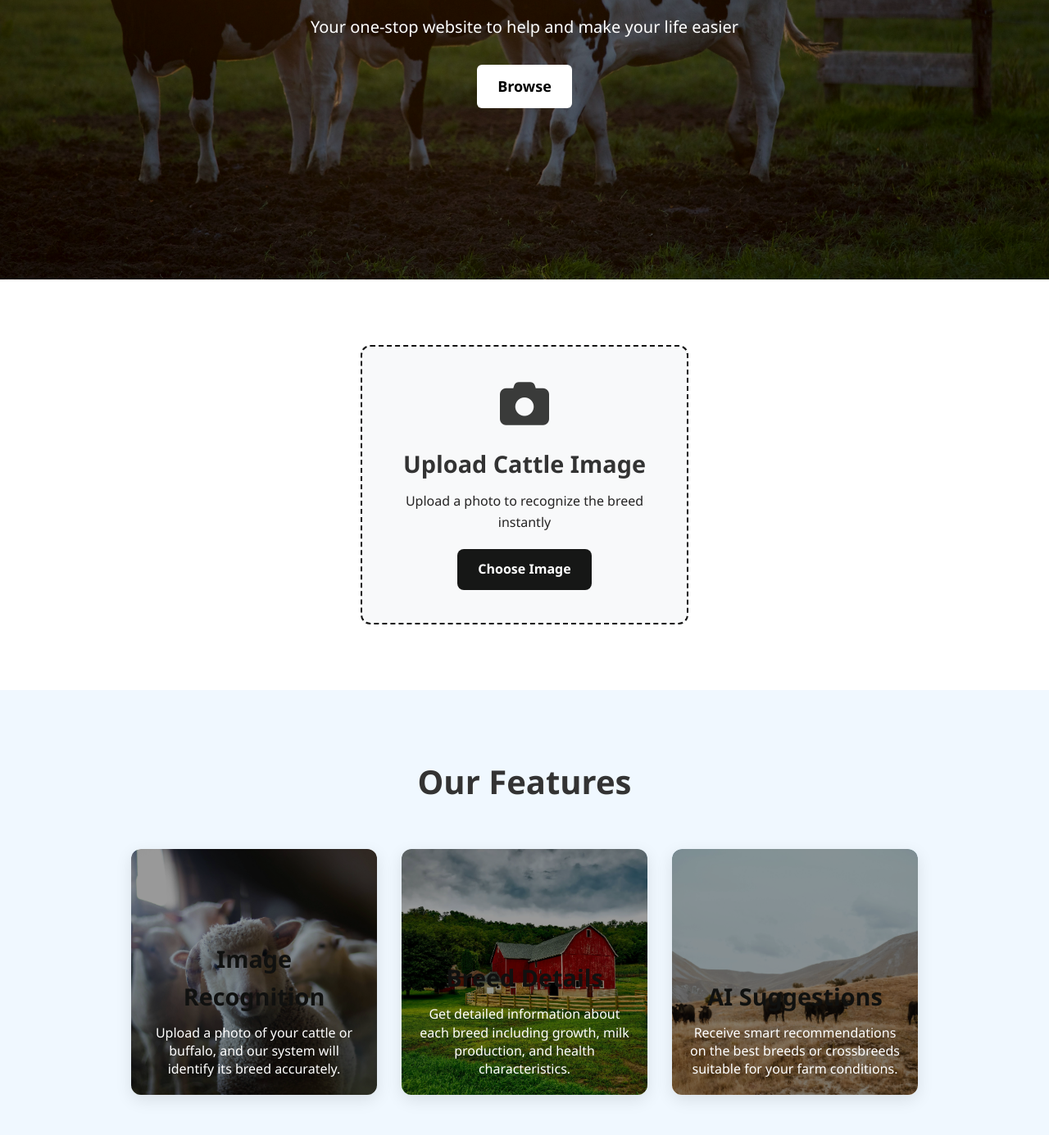
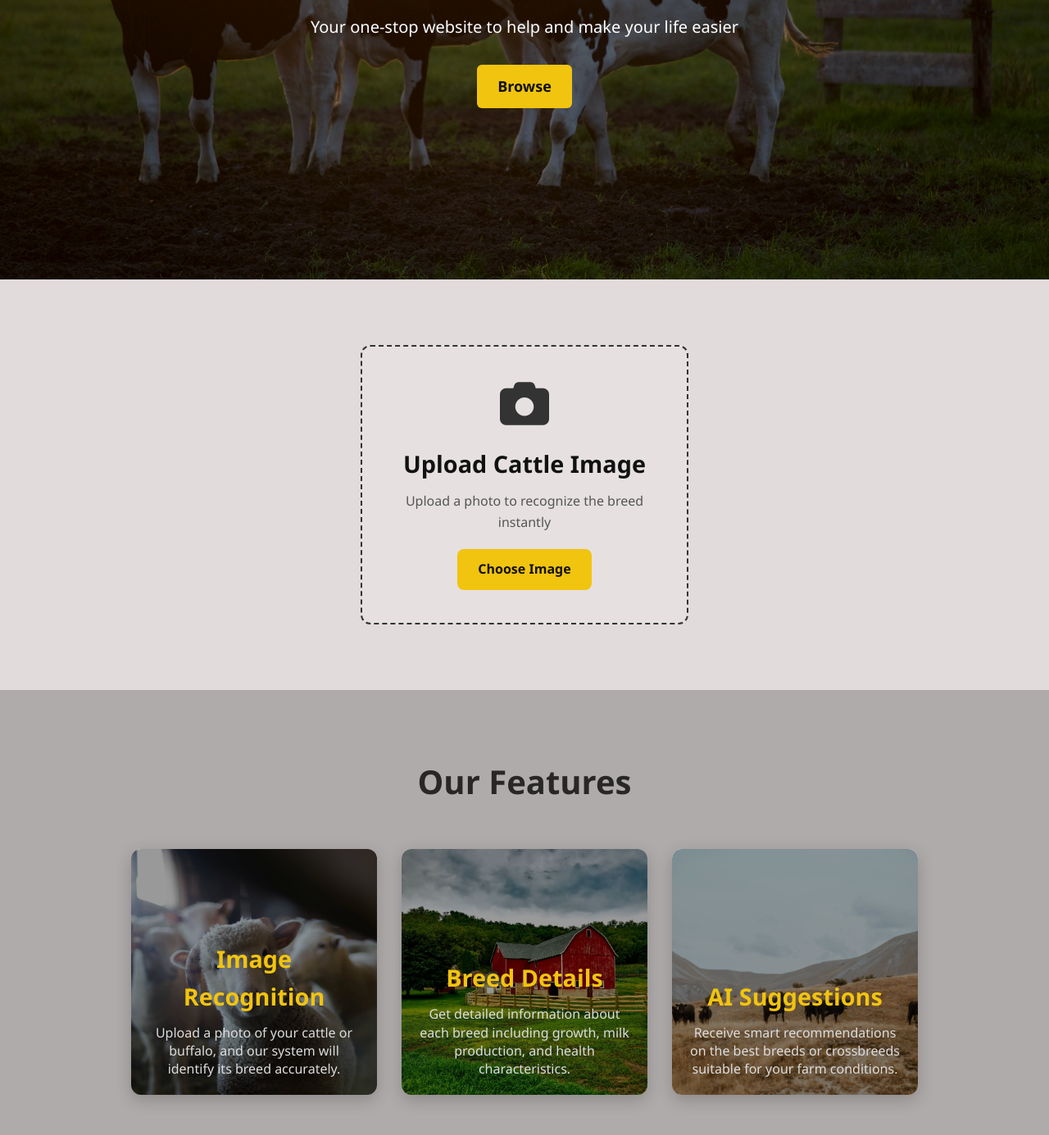
Before and after one commit to HarshitaSmriti/portfolio, a plain HTML site: page index.html in a window 1280 px wide. Shown: the part 449-1834 px from the top of the page at 82% size. Drawn offline with Linux system fonts and the light colour scheme.

Commit message:
Update main.css

```diff
--- a/main.css
+++ b/main.css
@@ -7,7 +7,7 @@
 }
 
 body {
-  background: #f8f9fa; /* light background */
+  background: #f5f5f5; /* lighter and neutral background */
   color: #333;
   line-height: 1.6;
 }
@@ -18,8 +18,8 @@ body {
   justify-content: space-between;
   align-items: center;
   padding: 15px 50px;
-  background: linear-gradient(90deg, rgb(11, 11, 11), black);
-  color: white;
+  background: linear-gradient(90deg, #0b0b0b, #000);
+  color: #fff;
   position: sticky;
   top: 0;
   z-index: 1000;
@@ -30,7 +30,7 @@ body {
   align-items: center;
   font-size: 22px;
   font-weight: bold;
-  color: white;
+  color: #fff;
 }
 
 .logo img {
@@ -48,14 +48,14 @@ body {
 
 .nav-links li a {
   text-decoration: none;
-  color: bisque;
+  color: #f1c40f; /* gold-ish for better contrast */
   font-size: 16px;
   font-weight: 500;
   transition: color 0.3s, transform 0.2s;
 }
 
 .nav-links li a:hover {
-  color: white;
+  color: #fff;
   transform: scale(1.1);
 }
 
@@ -67,7 +67,7 @@ body {
   justify-content: center;
   align-items: center;
   text-align: center;
-  color: white;
+  color: #fff;
   position: relative;
 }
 
@@ -76,7 +76,7 @@ body {
   position: absolute;
   top: 0; left: 0;
   width: 100%; height: 100%;
-  background: rgba(0,0,0,0.5); /* overlay */
+  background: rgba(0,0,0,0.5);
 }
 
 .hero-content {
@@ -100,8 +100,8 @@ body {
 .btn {
   display: inline-block;
   padding: 12px 25px;
-  background: white;
-  color: black;
+  background: #f1c40f; /* consistent accent color */
+  color: #111;
   font-size: 18px;
   font-weight: bold;
   text-decoration: none;
@@ -111,7 +111,7 @@ body {
 
 .btn:hover {
   background: #e67e22;
-  color: white;
+  color: #fff;
   transform: scale(1.05);
 }
 
@@ -138,32 +138,35 @@ body {
   }
 }
 
+/* Login Icon */
 .login-icon {
   display: flex;
   align-items: center;
-  gap: 5px; /* small space between icon and text */
+  gap: 5px;
   padding: 5px 10px;
   border: 1px solid #333;
   border-radius: 5px;
   transition: all 0.3s ease;
+  color: #333;
 }
 
 .login-icon:hover {
   background-color: #333;
-  color: white;
+  color: #fff;
   border-color: #333;
 }
 
+/* Features Section */
 .features {
   padding: 80px 20px;
-  background-color: #f0f8ff; /* light blue */
+  background-color: #b0abab; /* dark background for contrast */
   text-align: center;
 }
 
 .features h2 {
   font-size: 2.5rem;
   margin-bottom: 50px;
-  color: #333;
+  color: #282726; /* gold accent */
 }
 
 .features-container {
@@ -176,7 +179,7 @@ body {
 .feature-card {
   position: relative;
   border-radius: 12px;
-  box-shadow: 0 6px 20px rgba(0,0,0,0.1);
+  box-shadow: 0 6px 20px rgba(0,0,0,0.2);
   padding: 20px;
   width: 300px;
   height: 300px;
@@ -195,33 +198,34 @@ body {
   content: '';
   position: absolute;
   inset: 0;
-  background: rgba(0, 0, 0, 0.4); /* dark overlay */
+  background: rgba(0,0,0,0.4); /* overlay */
   border-radius: 12px;
 }
 
 .feature-card h3,
 .feature-card p {
-  position: relative; /* to appear above overlay */
+  position: relative;
   z-index: 1;
 }
 
 .feature-card h3 {
   font-size: 1.8rem;
   margin-bottom: 10px;
-  color: #101110; /* bright green */
+  color: #f1c40f;
 }
 
 .feature-card p {
   font-size: 1rem;
   line-height: 1.4;
+  color: #ddd;
 }
 
 .feature-card:hover {
   transform: translateY(-10px);
-  box-shadow: 0 12px 30px rgba(0,0,0,0.2);
+  box-shadow: 0 12px 30px rgba(0,0,0,0.3);
 }
 
-/* Responsive */
+/* Responsive Features */
 @media (max-width: 768px) {
   .features-container {
     flex-direction: column;
@@ -229,18 +233,18 @@ body {
   }
 }
 
-/* ===== Upload Section ===== */
+/* Upload Section */
 .upload-section {
   display: flex;
   justify-content: center;
   align-items: center;
   padding: 80px 20px;
-  background: #fff;
+  background: #e2dbdb;
 }
 
 .upload-box {
-  background: #f8f9fa;
-  border: 2px dashed #121212; /* green border */
+  background: #e6e0e0;
+  border: 2px dashed #333;
   border-radius: 12px;
   padding: 40px 30px;
   text-align: center;
@@ -256,27 +260,27 @@ body {
 
 .upload-box i {
   font-size: 60px;
-  color: #3a3b3a;
+  color: #333;
   margin-bottom: 20px;
 }
 
 .upload-box h3 {
   font-size: 1.8rem;
   margin-bottom: 10px;
-  color: #333;
+  color: #111;
 }
 
 .upload-box p {
   font-size: 1rem;
-  color: #242323;
+  color: #555;
   margin-bottom: 20px;
 }
 
 .upload-btn {
   display: inline-block;
   padding: 12px 25px;
-  background: #161716;
-  color: #fff;
+  background: #f1c40f;
+  color: #111;
   border-radius: 8px;
   cursor: pointer;
   font-weight: bold;
@@ -284,5 +288,6 @@ body {
 }
 
 .upload-btn:hover {
-  background: #1a1b1a;
+  background: #e67e22;
+  color: #272424;
 }
```
